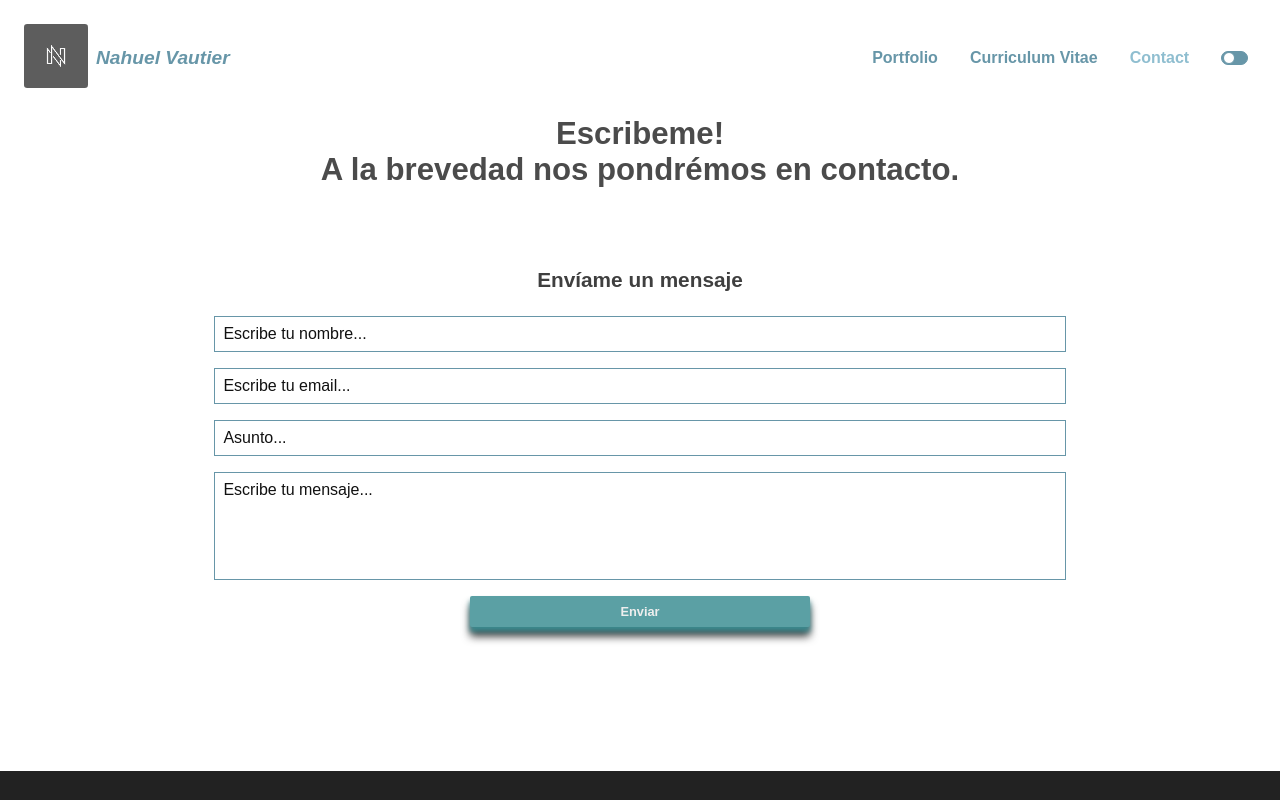
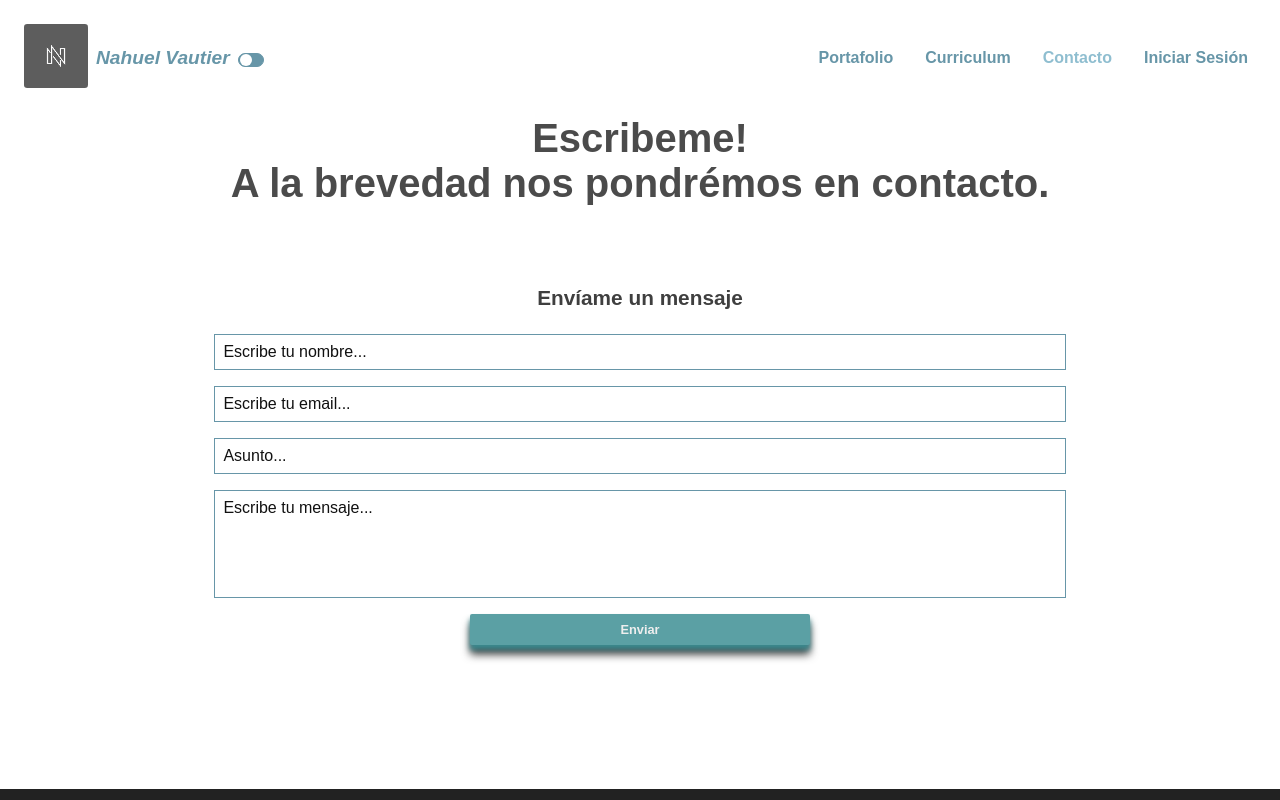
Before and after one commit to nahuelvautier/react-portfolio, a React (Vite) app in the folder front-end/: page /contact in a window 1280 px wide. Shown: the top 800 px of the page. Built offline with nearby package versions, Linux system fonts and the light colour scheme.

Commit message:
Dark Mode switcher and theme finished

```diff
--- a/front-end/index.html
+++ b/front-end/index.html
@@ -11,7 +11,7 @@
     <title>Nahuel Vautier</title>
   </head>
   <body data-dark>
-    <div id="root"></div>
+    <div id="root" data-dark></div>
     <script type="module" src="/src/main.tsx"></script>
   </body>
 </html>
--- a/front-end/src/components/Curriculum/Curriculum.tsx
+++ b/front-end/src/components/Curriculum/Curriculum.tsx
@@ -18,7 +18,7 @@ export default function Curriculum () {
           <ul className="cv-list">
             <li>Nombre: Nahuel Jair Vautier</li>
             <li>Teléfono:
-              <a href="https://wa.link/ttqmdw" target="_blank"> <i className="fab fa-whatsapp"></i> +54 115732-7827</a>
+              <a href="https://wa.link/ttqmdw" target="_blank"> <i className="fab fa-whatsapp"></i> +5491157327827</a>
             </li>
             <li>Email: nahuel.vautier@gmail.com</li>
           </ul>
--- a/front-end/src/components/Header/Header.css
+++ b/front-end/src/components/Header/Header.css
@@ -36,6 +36,10 @@
   white-space: nowrap;
   color: var(--main-color);
 }
+
+.logo-container > div {
+    margin-top: .25rem;
+  }
 
 .panel {
   position: absolute;
@@ -84,7 +88,6 @@
     height: auto;
   }
 
-
   .logo-container {
     position: relative;
     left: 1rem;
@@ -107,6 +110,10 @@
     font-size: 120%;
   }
 
+  .logo-container > div {
+    margin-left: .5rem;
+  }
+
   .panel {
     display: flex;
     justify-content: flex-end;
--- a/front-end/src/components/Header/Header.tsx
+++ b/front-end/src/components/Header/Header.tsx
@@ -5,17 +5,18 @@ import SwitchModeButton from '../Switch-Mode-Button/Switch-Mode-Button';
 
 export default function Header () {
   return (
-    <header className="header-container">
+    <header className="header-container" data-dark>
       <figure className="logo-container">
         <Link to=""><img src="./src/assets/N.png" loading="lazy" alt="Nahuel Vautier" /></Link>
         <figcaption><Link to="">Nahuel Vautier</Link></figcaption>
+        <SwitchModeButton />
       </figure>
       <div id="panel" className="panel">
         <nav className="nav-container">
-          <NavLink className={ ({ isActive })=> isActive ? "nav-item-active" : undefined } to="/portfolio">Portfolio</NavLink>
-          <NavLink className={ ({ isActive })=> isActive ? "nav-item-active" : undefined } to="/curriculum-vitae">Curriculum Vitae</NavLink>
-          <NavLink className={ ({ isActive })=> isActive ? "nav-item-active" : undefined } to="/contact">Contact</NavLink>
-          <SwitchModeButton />
+          <NavLink className={ ({ isActive })=> isActive ? "nav-item-active" : undefined } to="/portfolio">Portafolio</NavLink>
+          <NavLink className={ ({ isActive })=> isActive ? "nav-item-active" : undefined } to="/curriculum-vitae">Curriculum</NavLink>
+          <NavLink className={ ({ isActive })=> isActive ? "nav-item-active" : undefined } to="/contact">Contacto</NavLink>
+          <NavLink className={ ({ isActive })=> isActive ? "nav-item-active" : undefined } to="/login">Iniciar Sesión</NavLink>
         </nav>
       </div>
       <MenuButton />
--- a/front-end/src/components/Scroll-Top-Button/Scroll-Top-Button.css
+++ b/front-end/src/components/Scroll-Top-Button/Scroll-Top-Button.css
@@ -5,6 +5,9 @@
   right: 5vw;
   width: 4rem;
   height: 4rem;
+  display: flex;
+  justify-content: center;
+  align-items: center;
   border-radius: 50%;
   font-size: 2rem;
   background-color: rgb(80, 120, 136);
--- a/front-end/src/components/Scroll-Top-Button/Scroll-Top-Button.tsx
+++ b/front-end/src/components/Scroll-Top-Button/Scroll-Top-Button.tsx
@@ -27,7 +27,6 @@ export default function ScrollTopButton () {
   return (
     <button
       className="scroll-btn  hidden"
-      data-dark
       onClick={scrollHandler}
     >
       &#11014;
--- a/front-end/src/components/Switch-Mode-Button/Switch-Mode-Button.css
+++ b/front-end/src/components/Switch-Mode-Button/Switch-Mode-Button.css
@@ -31,7 +31,6 @@
   top: 0;
   left: 1px;
   bottom: 1px;
-  border: thin solid var(--main-color);
   background-color: #FFF;
   transition: 500ms;
   border-radius: 3.125rem;
@@ -49,9 +48,6 @@
 }
 
 .dark-mode .status-switch-label input[type=checkbox]:checked + .status-switch-slider:before {
-  top: .5px;
-  height: 0.65rem;
-  width: 0.65rem;
-  border: none;
   background-color:  #cca;
+  transform: translateX(.675rem);
 }
--- a/front-end/src/components/Switch-Mode-Button/Switch-Mode-Button.tsx
+++ b/front-end/src/components/Switch-Mode-Button/Switch-Mode-Button.tsx
@@ -1,52 +1,36 @@
-import './Switch-Mode-Button.css'
+import './Switch-Mode-Button.css';
 
 export default function SwitchModeButton () {
   const ls = localStorage;
   const $selectors = document.querySelectorAll('[data-dark]');
 
 
-  const darkMode = () => {
+  const darkMode = (): void => {
     $selectors.forEach((el) => el.classList.add('dark-mode'));
     ls.setItem("theme", "dark");
   }
 
-  const lightMode = () => {
+  const lightMode = (): void => {
     $selectors.forEach((el) => el.classList.remove('dark-mode'));
     ls.setItem("theme", "light");
   }
 
 
-  const switchHandler = (event: any) => {
+  const switchHandler = (event: any): void => {
     // eslint-disable-next-line @typescript-eslint/no-unsafe-call, @typescript-eslint/no-unsafe-member-access
-    if (event.target.checked) {
-      darkMode();
-      console.log($selectors);
-      // I used the length property here.
-      /* let  darkModeInterval = setTimeout(() => {
-        document.querySelector("#panel").classList.remove("is-active");
-        document.querySelector("#panel-btn").classList.remove("is-active");
-      }, 120); */
-    } else {
-      lightMode();
-      /* let  lightModeInterval = setTimeout(() => {
-        document.querySelector("#panel").classList.remove("is-active");
-        document.querySelector("#panel-btn").classList.remove("is-active");
-      }, 120); */
-    }
+    (event.target.checked) ? darkMode() : lightMode();
   };
 
-  document.addEventListener("DOMContentLoaded", () => {
-    if (ls.getItem("theme") === null) ls.setItem("theme", "light");
-    if (ls.getItem("theme") === "light") lightMode();
-    if (ls.getItem("theme") === "dark") darkMode();
-  });
+  if (ls.getItem("theme") === null) ls.setItem("theme", "light");
+  if (ls.getItem("theme") === "light") lightMode();
+  if (ls.getItem("theme") === "dark") darkMode();
 
   return (
     <div className="status-switch-container" onChange={switchHandler}>
-      <label htmlFor="cash-toggle" className="status-switch-label">
-        <input id="cash-toggle" type="checkbox" />
+      <label htmlFor="theme-toggle" className="status-switch-label">
+        <input id="theme-toggle" type="checkbox" />
         <span className="status-switch-slider"></span>
       </label>
     </div>
-  )
+  );
 }
--- a/front-end/src/index.css
+++ b/front-end/src/index.css
@@ -113,11 +113,11 @@ li { font-size: 140%;  }
 /* Reset */
 .dark-mode ::selection { background-color: var(--dark-mode-hover); }
 
-.dark-mode h1::selection { color: #bb6 }
-.dark-mode span::selection { color: #bb6 }
-.dark-mode h2::selection { color: #bb6 }
-.dark-mode h3::selection { color: #bb6 }
-.dark-mode h4::selection { color: #bb6 }
+.dark-mode h1::selection,
+.dark-mode span::selection,
+.dark-mode h2::selection,
+.dark-mode h3::selection,
+.dark-mode h4::selection,
 .dark-mode legend::selection { color: #bb6 }
 
 .dark-mode a::selection { color: #444; }
@@ -131,6 +131,8 @@ li { font-size: 140%;  }
 .dark-mode a:hover { color: var(--dark-mode-hover); }
 
 /* Header */
+.dark-mode .header-container { background-color: #222 }
+
 .dark-mode figcaption a { color: #cca; }
 
 .dark-mode figcaption a:hover { color: var(--dark-mode-hover); }
@@ -150,10 +152,9 @@ li { font-size: 140%;  }
 .dark-mode .panel-btn:hover { background-color: var(--dark-mode-hover); }
 
 
-/*Dark - Mode*/
+/* Dark - Mode */
 /* Main */
-.dark-mode .index-porter h1 { color: var(--dark-mode-title); }
-
+.dark-mode .index-porter h1,
 .dark-mode .index-porter h2 { color: var(--dark-mode-title); }
 
 .dark-mode p { color: #bb6; }
@@ -179,20 +180,17 @@ li { font-size: 140%;  }
 .dark-mode .portfolio-container .fa-github { color: #ddb; }
 
 
-/*Dark - Mode */
+/* Dark - Mode */
 /* Curriculum - Vitae */
-.dark-mode .cv-porter h2 { color: var(--dark-mode-title); }
-
-.dark-mode .cv-porter h3 { color: var(--dark-mode-title); }
-
-.dark-mode .cv-porter h2 { color: var(--dark-mode-title); }
-
+.dark-mode .cv-porter h2,
+.dark-mode .cv-porter h3,
+.dark-mode .cv-porter h2,
 .dark-mode .cv-content h4 { color: var(--dark-mode-title); }
 
 .dark-mode .cv-content li { color: #dd9; }
 
 
-/*Dark - Mode*/
+/* Dark - Mode */
 /* Contact*/
 .dark-mode h3 { color: var(--dark-mode-title); }
 
@@ -201,7 +199,7 @@ li { font-size: 140%;  }
 .dark-mode .contact-form input[type="submit"] {
   color: #111;
   background-color: #cc6;
-  box-shadow:  0 .2rem .3rem #aa4, 0 .5rem .5rem #aaa;
+  box-shadow:  0 .2rem .3rem #aa4, 0 .5rem .5rem #000;
 }
 
 .dark-mode .contact-form input[type="submit"]:hover { color: #fff; }
@@ -226,3 +224,48 @@ li { font-size: 140%;  }
   background-color: #dd7;
   color: #fff;
 }
+
+
+
+/* Media Queries */
+@media screen and (min-width: 768px) {
+  h4, h3, h2, h1 {
+    font-size: 350%;
+    opacity: .7;
+  }
+
+  h4 { font-size: 200%; }
+
+  h3 { font-size: 230%; }
+
+  h2 { font-size: 280%; }
+
+  h2 > span {
+    padding: 1.5rem;
+    display: block;
+    font-size: 90%;
+  }
+}
+
+@media screen and (min-width: 1024px) {
+  h4, h3, h2, h1 {
+    font-size: 400%;
+    opacity: .7;
+  }
+
+  h4 { font-size: 240%; }
+
+  h3 { font-size: 250%; }
+
+  h2 { font-size: 380%; }
+
+  h2 > span {
+    padding: 2rem;
+    display: block;
+    font-size: 65%;
+  }
+
+  h1 { text-indent: 15rem; }
+
+  p { font-size: 150%; }
+}
```
Also changed, not shown: 2 other files (tests, documents, lock files or other folders).
